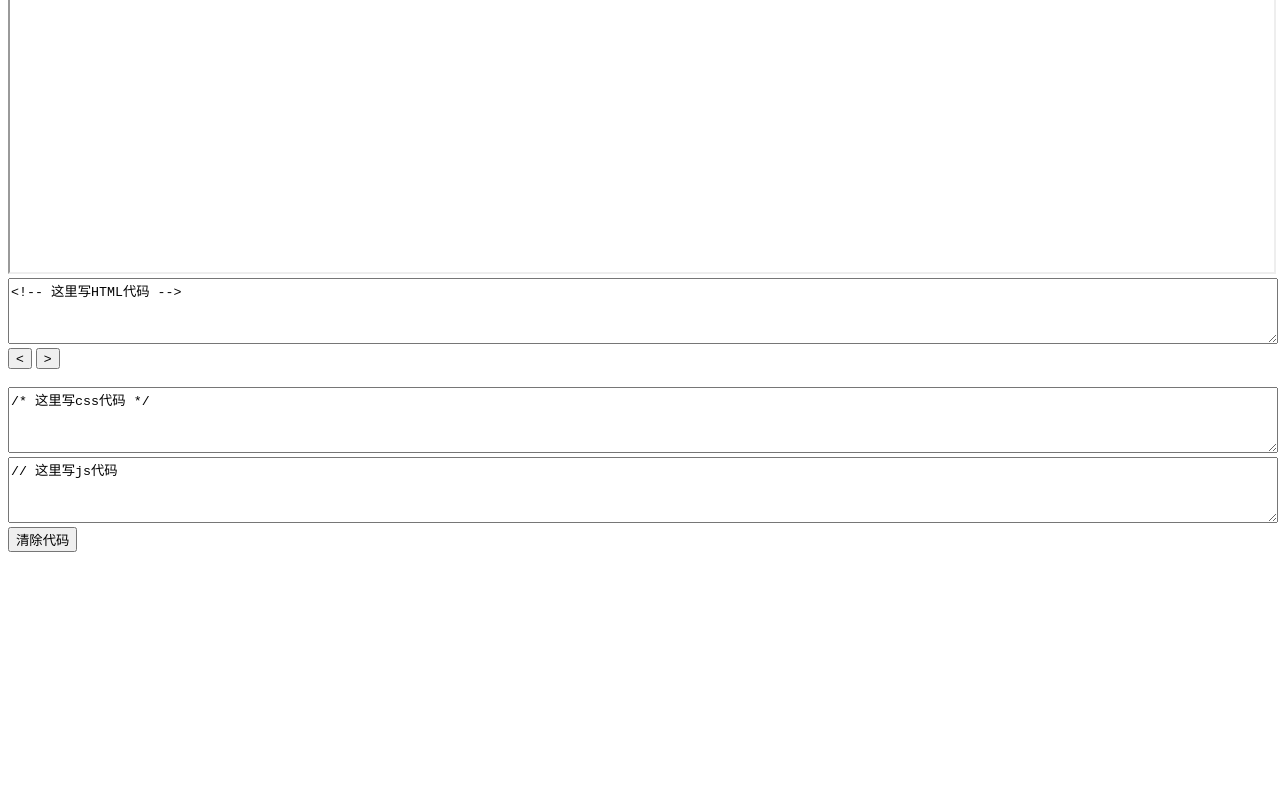
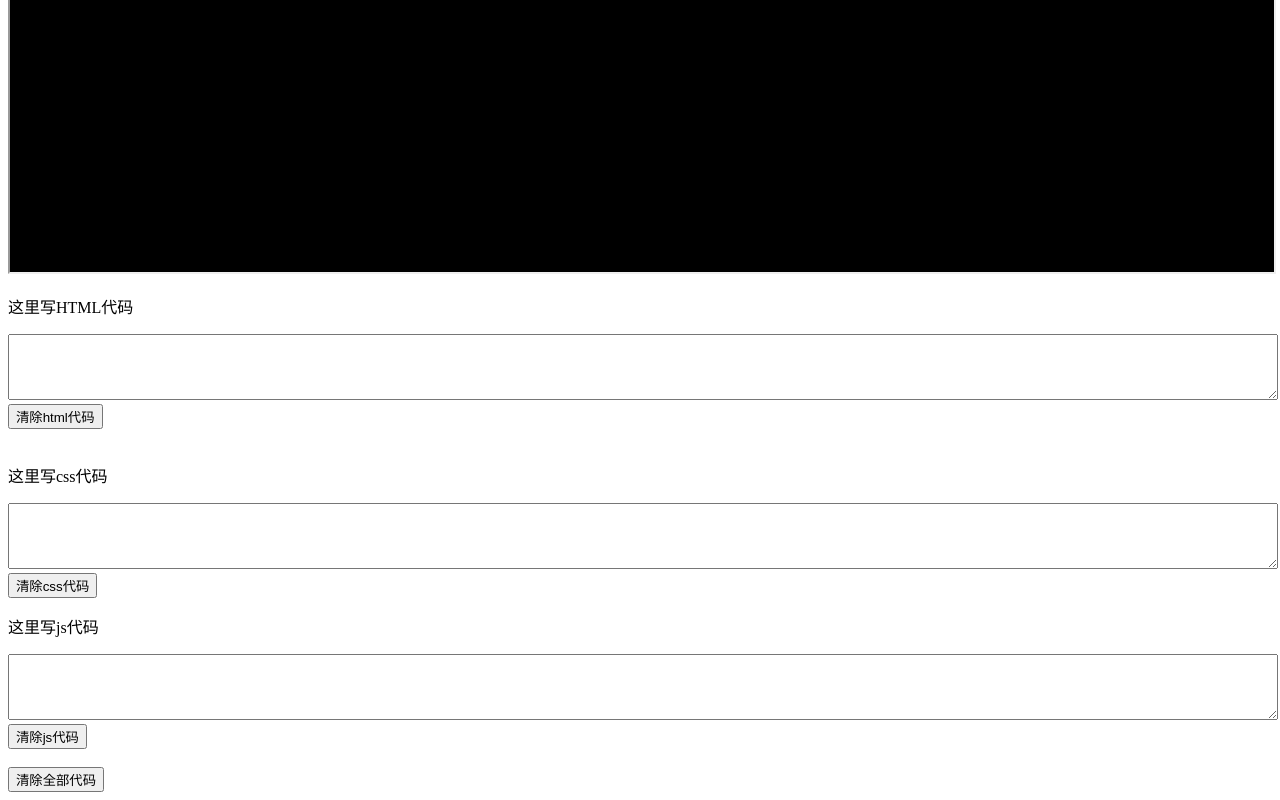
Before and after one commit to WANTTOBEHACK/WANTTOBEHACK, a plain HTML site: page index.html in a window 1280 px wide. Shown: the part 338-1138 px from the top of the page. Before the commit the page ends 898 px from the top, so only its background shows below. Drawn offline with Linux system fonts and the light colour scheme.

Commit message:
Update index.html

```diff
--- a/index.html
+++ b/index.html
@@ -2,11 +2,13 @@
 <html>
     <head>
         <meta http-equiv="content-type" content="text/html; charset=utf-8" />
-        <title></title>
+        <title>简易html代码在线运行器</title>
         <style type="text/css" media="all">
             #output {
                 width: 100%;
                 height: 600px;
+                color: white;
+                background-color: black;
             }
             textarea {
                 width: 100%;
@@ -16,19 +18,36 @@
     <body>
         <div class="editor">
             <iframe id="output" frameborder="1"></iframe>
-            <textarea id="html_code" rows="4" cols="47">
-&lt;!-- 这里写HTML代码 --&gt;</textarea
-            >
+            <p>这里写HTML代码</p>
+            <textarea id="html_code" rows="4" cols="47"></textarea>
             <br />
-            <input type="button" id="a1" value="<" />
-            <input type="button" id="a2" value=">" />
+            <input
+                onclick="clearcode('html_code')"
+                type="button"
+                id="a1"
+                value="清除html代码"
+            />
+
             <br /><br />
-            <textarea id="css_code" rows="4" cols="47">
-/* 这里写css代码 */</textarea
-            >
+            <p>这里写css代码</p>
+            <textarea id="css_code" rows="4" cols="47"></textarea>
+            <input
+                onclick="clearcode('css_code')"
+                type="button"
+                id="a1"
+                value="清除css代码"
+            />
+            <p>这里写js代码</p>
 
-            <textarea id="js_code" rows="4" cols="47">// 这里写js代码</textarea>
-            <button id="btn" type="button">清除代码</button>
+            <textarea id="js_code" rows="4" cols="47"></textarea>
+            <input
+                onclick="clearcode('js_code')"
+                type="button"
+                id="a1"
+                value="清除js代码"
+            />
+            <br /><br />
+            <button id="btn" type="button">清除全部代码</button>
         </div>
         <script type="text/javascript" charset="utf-8">
             function run() {
@@ -42,37 +61,43 @@
 
                 //  console.log(html_code, js_code, css_code, output)
                 let bugCount = 0;
-                try{
-                	bugCount = 0;
-                output.contentDocument.body.innerHTML = html_code + css_code;
-                document.getElementById("js_code").style.color = "white";
-                output.contentWindow.eval(js_code);
-                }catch(bug){
-                	console.warn(bug);
-                	document.getElementById("js_code").style.color = "red"
-                	}
+                try {
+                    bugCount = 0;
+                    output.contentDocument.body.innerHTML =
+                        html_code + css_code;
+                    document.getElementById("js_code").style.color = "white";
+                    output.contentWindow.eval(js_code);
+                } catch (bug) {
+                    console.warn(bug);
+                    document.getElementById("js_code").style.color = "red";
                 }
+            }
 
             document.getElementById("html_code").addEventListener("keyup", run);
 
             document.getElementById("css_code").addEventListener("keyup", run);
 
             document.getElementById("js_code").addEventListener("keyup", run);
-            function clear(){
-            	document.getElementById("js_code").value = "// 这里写js代码";
-            	document.getElementById("css_code").value = "/* 这里写css代码 */";
-            	document.getElementById("html_code").value = "<!-- 这里写HTML代码 -->";
+            function clear() {
+                document.getElementById("js_code").value = "";
+                document.getElementById("css_code").value = "";
+                document.getElementById("html_code").value = "";
             }
-            document.getElementById("btn").onclick = ()=>{
-            	clear()
-            	run()
-            }
+            document.getElementById("btn").onclick = () => {
+                clear();
+                run();
+            };
+            /*
             document.querySelector("#a1").addEventListener("click",()=>{
             	document.getElementById("html_code").value +="<";
             })
             document.querySelector("#a2").addEventListener("click",()=>{
             	document.getElementById("html_code").value+=">";
-            })
+            }
+            */
+            function clearcode(id) {
+                document.getElementById(id).value = "";
+            }
         </script>
     </body>
 </html>
```
